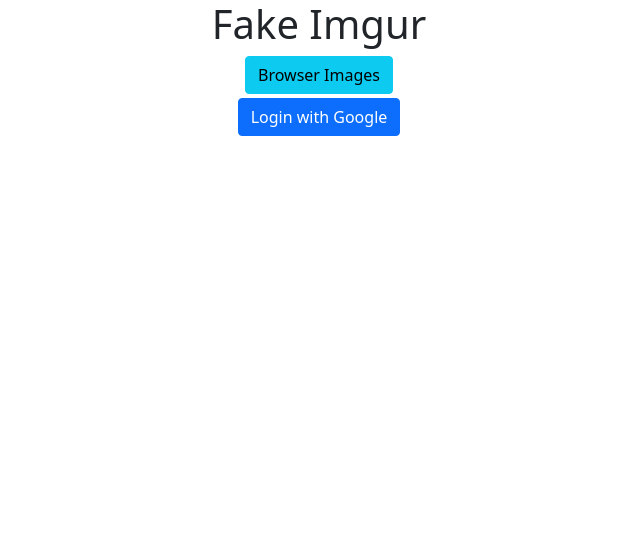
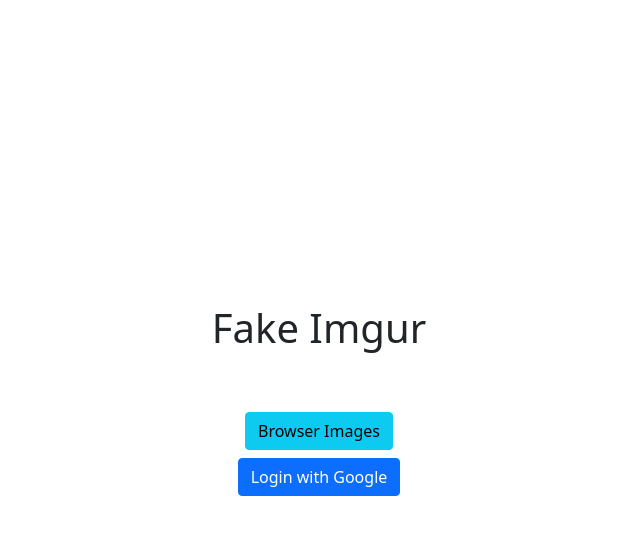
Before and after one commit to andytubeee/Fake-Imgur, a Next.js app: page / in a window 1280 px wide. Shown: the top 534 px of the page, without its empty margins (321-961 px from the left). Built offline with nearby package versions, Linux system fonts and the light colour scheme; no server answers.

Commit message:
General style update on home screen

```diff
--- a/pages/index.js
+++ b/pages/index.js
@@ -1,6 +1,6 @@
-import { useState, createContext, useContext, useEffect } from 'react'
+import {useState, createContext, useContext, useEffect} from 'react'
 import UserContext from '../components/util/UserContext'
-import { useRouter } from 'next/router'
+import {useRouter} from 'next/router'
 import firebaseConfig from '../firebase.config'
 
 import firebase from 'firebase'
@@ -52,11 +52,23 @@
     }
     return (
         <>
-      <div style={{ display: 'flex', justifyContent: 'center', flexDirection: 'column', alignItems: 'center' }}>
-        <h1>Fake Imgur</h1>
-        <button className="btn btn-info mb-1" onClick={() => router.push('/all_images')}>Browser Images</button >
-        {signedIn && <button className="btn btn-primary mb-1" onClick={() => router.push('home')}>Home</button >}
-        {!signedIn ? <button className="btn btn-primary" onClick={loginWithGoogle}>Login with Google</button> : (<button className="btn btn-danger" onClick={signOut}>Logout</button>)}
+            <div style={{
+                display: 'flex',
+                justifyContent: 'center',
+                flexDirection: 'column',
+                alignItems: 'center',
+                marginTop: 'auto',
+                height: '100vh'
+            }}>
+                <h1 style={{marginBottom: '60px'}}>Fake Imgur</h1>
+                <button className="btn btn-info mb-2" onClick={() => router.push('/all_images')}>Browser Images</button>
+                <div className="d-flex" style={{gap: '10px', alignItems: 'center'}}>
+                    {signedIn &&
+                    <button className="btn btn-primary" onClick={() => router.push('home')}>Home</button>}
+                    {!signedIn ?
+                        <button className="btn btn-primary" onClick={loginWithGoogle}>Login with Google</button> : (
+                            <button className="btn btn-danger" onClick={signOut}>Logout</button>)}
+                </div>
             </div>
         </>
     )
```
Lines whose indentation alone changed are shown as unchanged.
